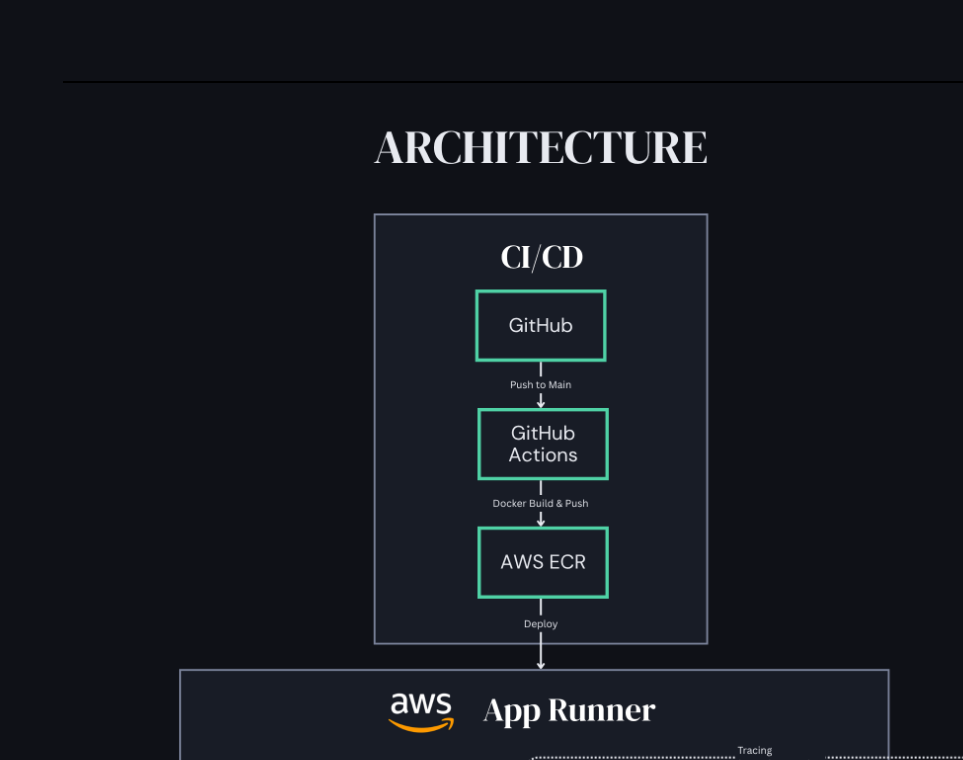
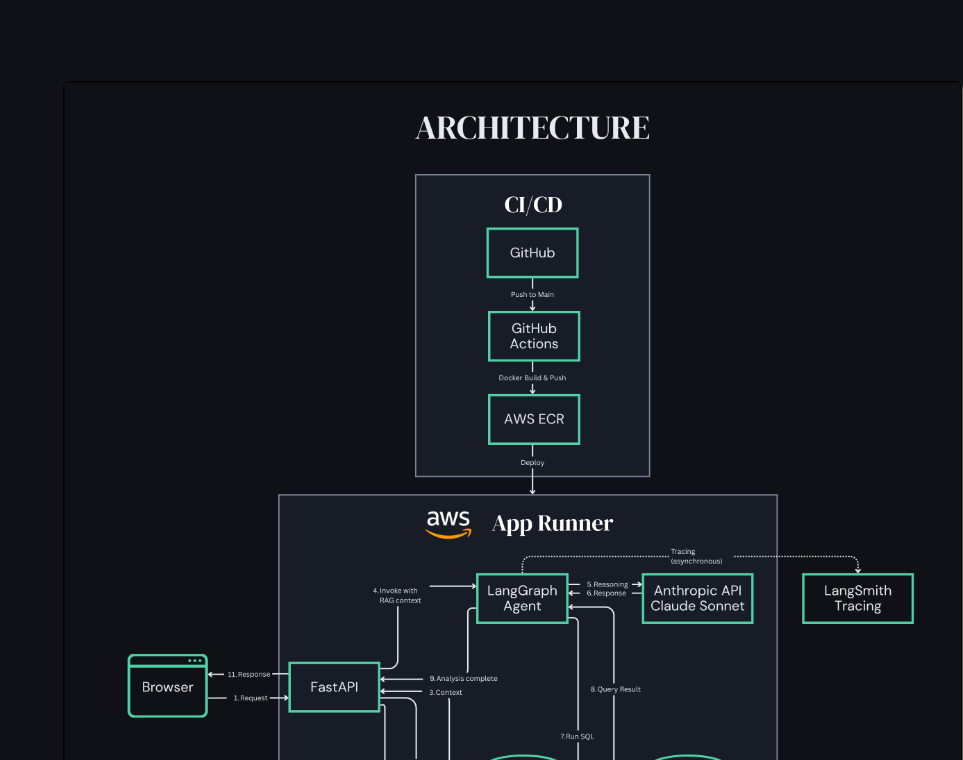
Before and after one commit to Wilsbert12/agentic-data-analyst, a plain HTML site: page static/index.html in a window 1280 px wide. Shown: the part 3180-3940 px from the top of the page, without its empty margins (317-1280 px from the left). Drawn offline with nearby package versions, Linux system fonts and the light colour scheme.

Commit message:
Fix architecture image width to account for sidebar

```diff
--- a/static/index.html
+++ b/static/index.html
@@ -799,7 +799,7 @@
           </div>
 
           <div style="margin-top: 3rem; text-align: center;">
-            <img src="/images/agent_architecture.png" alt="Architecture diagram" style="width: 100vw; position: relative; left: 50%; transform: translateX(-50%); max-width: none; border-radius: 8px;" />
+            <img src="/images/agent_architecture.png" alt="Architecture diagram" style="width: calc(100vw - 380px); position: relative; left: 50%; transform: translateX(-50%); max-width: none; border-radius: 8px;" />
             <p style="margin-top: 0.75rem; font-size: 0.75rem; color: var(--muted);">Simplified — actual flow includes conditional branches and conversational loops. See README for details.</p>
           </div>
 
```
